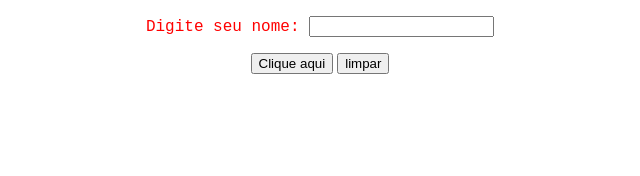
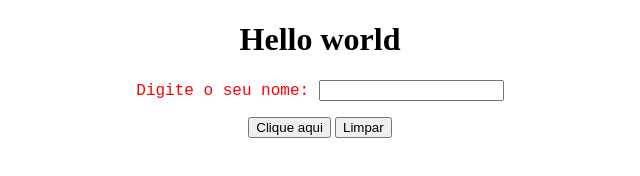
Before and after one commit to Mquarezemin/ppm-2022-2-hello-world, a plain HTML site: page index.html in a window 1280 px wide. Shown: the whole page, without its empty margins (320-960 px from the left). Drawn offline with Linux system fonts and the light colour scheme.

Commit message:
Update index.html

```diff
--- a/index.html
+++ b/index.html
@@ -4,16 +4,19 @@
     <meta charset="UTF-8">
     <meta http-equiv="X-UA-Compatible" content="IE=edge">
     <meta name="viewport" content="width=device-width, initial-scale=1.0">
-    <title>Hello word</title>
-    <link rel="stylesheet"href="style.css">
+    <title>Hello world</title>
+    <link rel="stylesheet" href="style.css">
 </head>
 <body>
+    <h1>Hello world </h1>
+    <div>
     <p>
-        Digite seu nome:
-        <input id="campo nome" type="text" />
+        Digite o seu nome:
+        <input id="campo-nome" type="text" />
     </p>
     <button id="clique-aqui">Clique aqui</button>
-    <button id="limpar">limpar</button>
+    <button id="limpar">Limpar</button>
     <script src="script.js"></script>
+</div>
 </body>
 </html>
```
